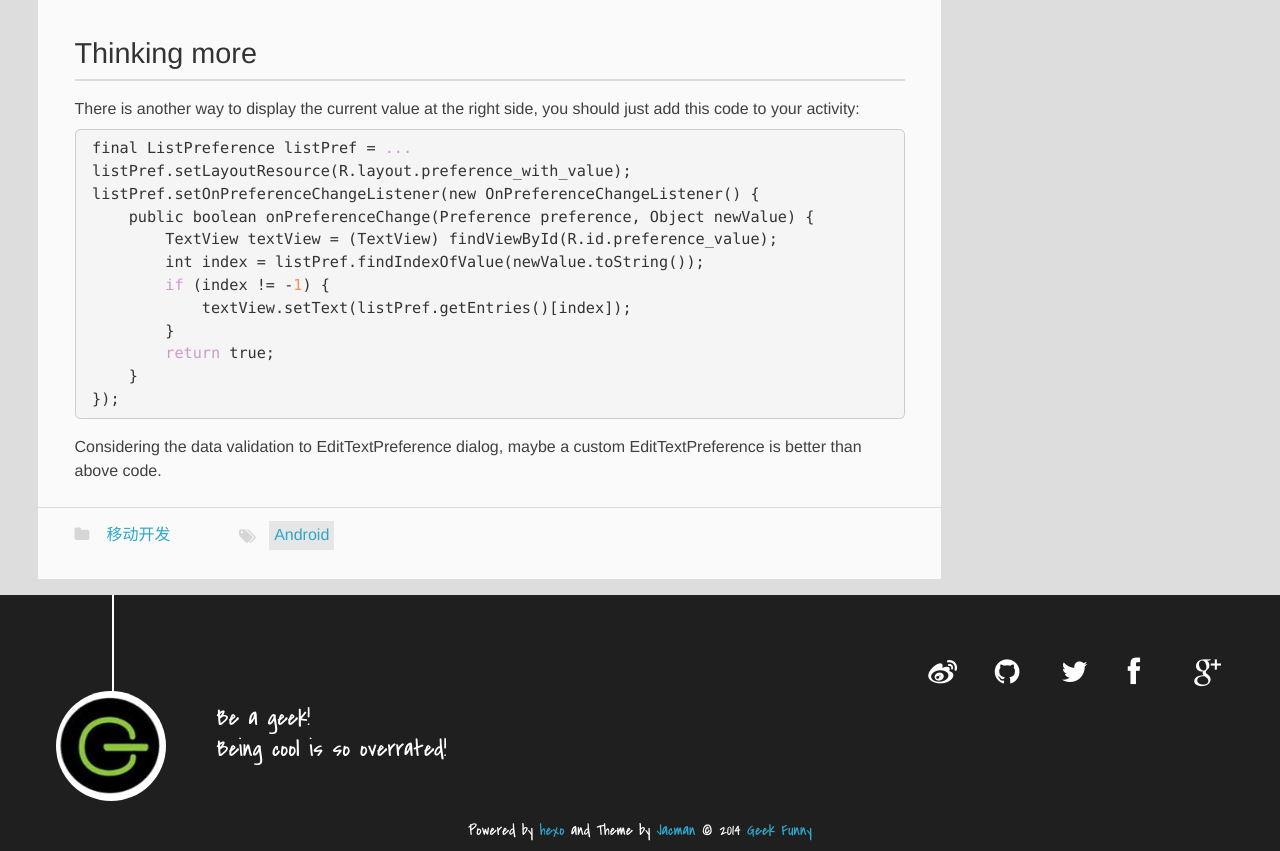
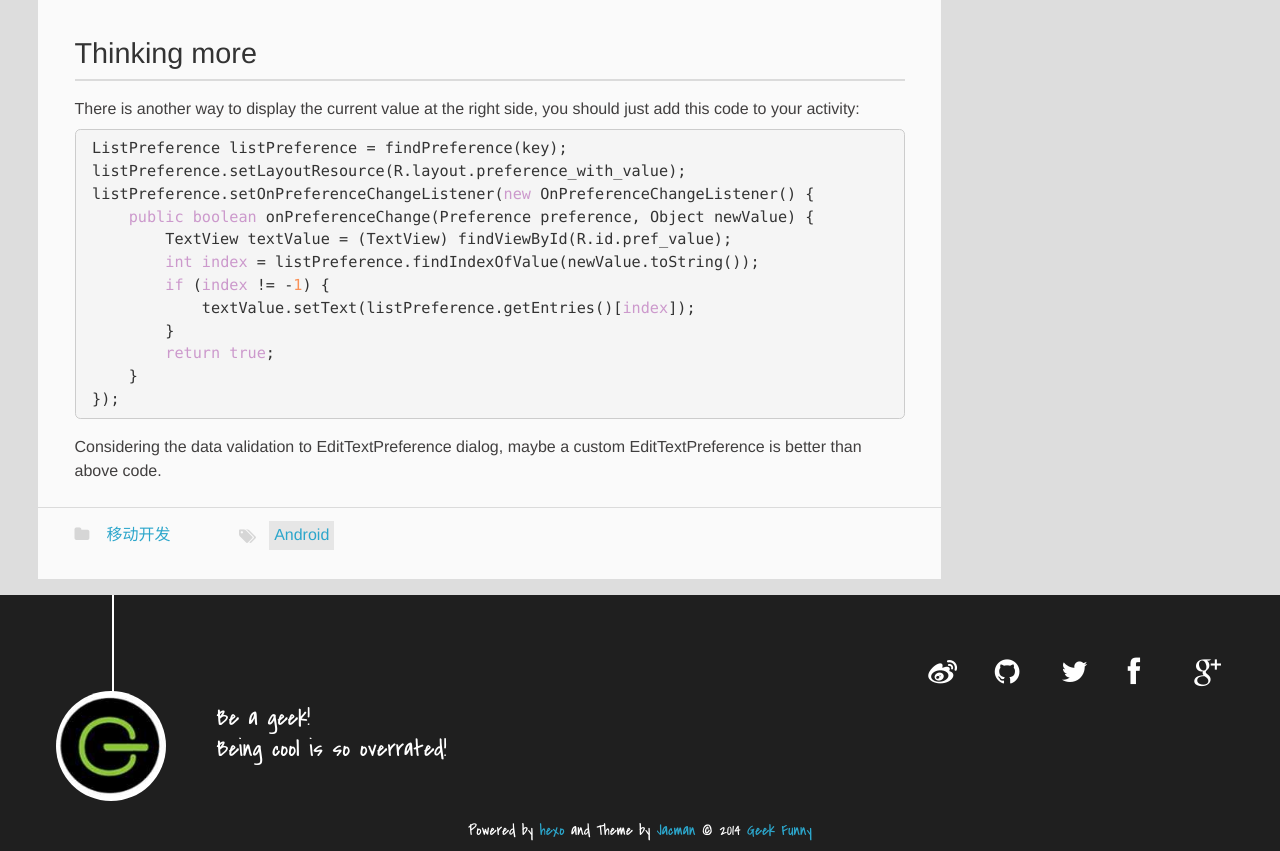
Before and after one commit to geekfunny/geekfunny.github.io, a plain HTML site: page 2014/05/26/how-to-display-current-value-at-the-right-side-of-edittextpreference-and-listpreference/index.html in a window 1280 px wide. Shown: the part 2680-3531 px from the top of the page. Drawn offline with nearby package versions, Linux system fonts and the light colour scheme; some packages are replaced by stand-ins of ours; a script that the page names is missing.

Commit message:
Site updated: 2014-05-28 13:35:05

```diff
--- a/2014/05/26/how-to-display-current-value-at-the-right-side-of-edittextpreference-and-listpreference/index.html
+++ b/2014/05/26/how-to-display-current-value-at-the-right-side-of-edittextpreference-and-listpreference/index.html
@@ -163,16 +163,16 @@
 </code></pre><p>You can also create a custom ListPreference like the above code, and just change getText method to getValue.  </p>
 <h2 id="Thinking_more_">Thinking more  </h2>
 <p>There is another way to display the current value at the right side, you should just add this code to your activity:  </p>
-<pre><code>final ListPreference listPref = <span class="keyword">...</span>
-listPref.setLayoutResource(R.layout.preference_with_value);
-listPref.setOnPreferenceChangeListener(new OnPreferenceChangeListener() {
-    public boolean onPreferenceChange(Preference preference, Object newValue) {
-        TextView textView = (TextView) findViewById(R.id.preference_value);
-        int index = listPref.findIndexOfValue(newValue.toString());
-        <span class="keyword">if</span> (index != -<span class="number">1</span>) {
-            textView.setText(listPref.getEntries()[index]);
+<pre><code>ListPreference listPreference = findPreference(key);
+listPreference.setLayoutResource(R.layout.preference_with_value);
+listPreference.setOnPreferenceChangeListener(<span class="keyword">new</span> OnPreferenceChangeListener() {
+    <span class="keyword">public</span> <span class="keyword">boolean</span> onPreferenceChange(Preference preference, Object newValue) {
+        TextView textValue = (TextView) findViewById(R.id.pref_value);
+        <span class="keyword">int</span> <span class="keyword">index</span> = listPreference.findIndexOfValue(newValue.toString());
+        <span class="keyword">if</span> (<span class="keyword">index</span> != -<span class="number">1</span>) {
+            textValue.setText(listPreference.getEntries()[<span class="keyword">index</span>]);
         }
-        <span class="keyword">return</span> true;
+        <span class="keyword">return</span> <span class="keyword">true</span>;
     }
 });
 </code></pre><p>Considering the data validation to EditTextPreference dialog, maybe a custom EditTextPreference is better than above code.  </p>
```
Also changed, not shown: atom.xml (+11 -11 lines).
